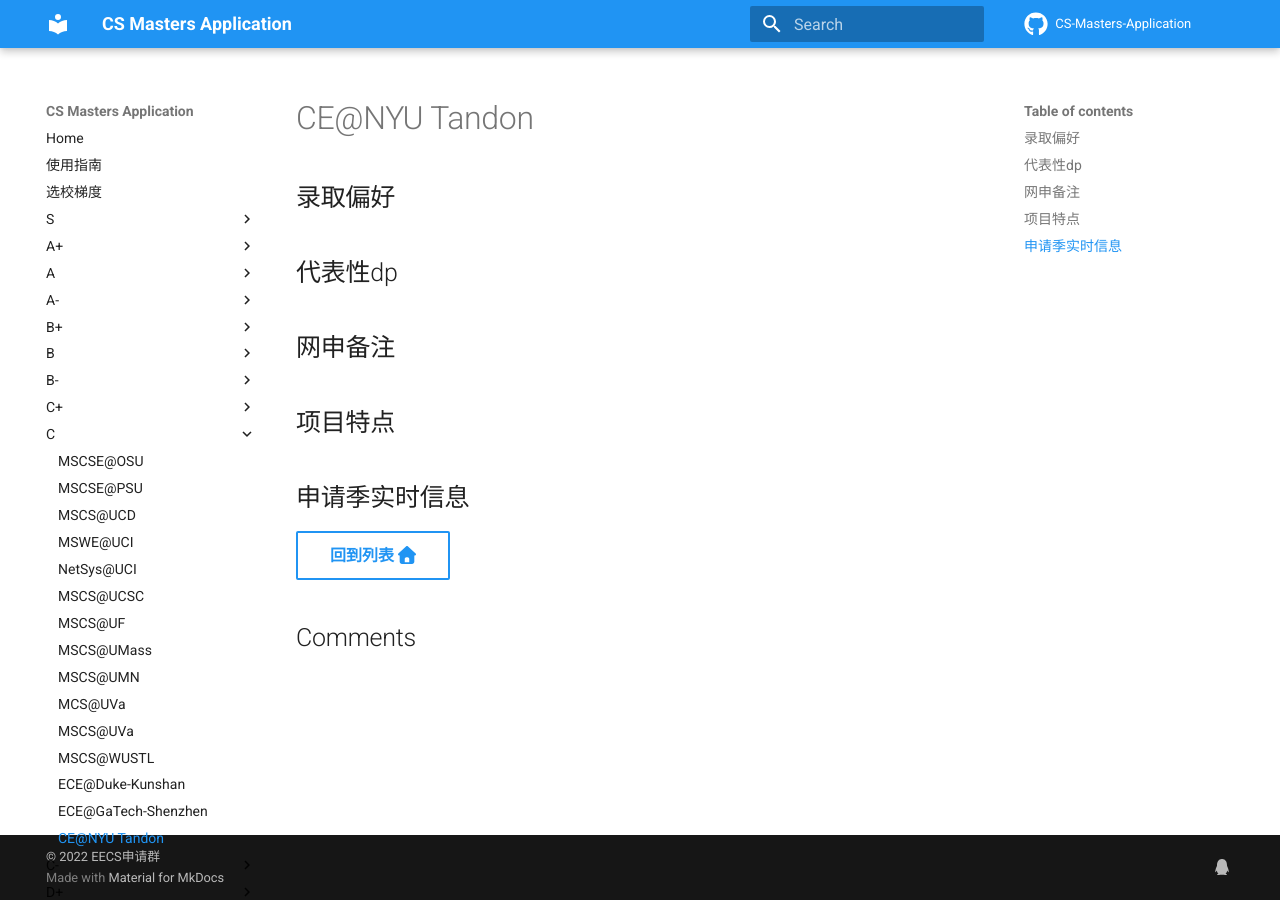
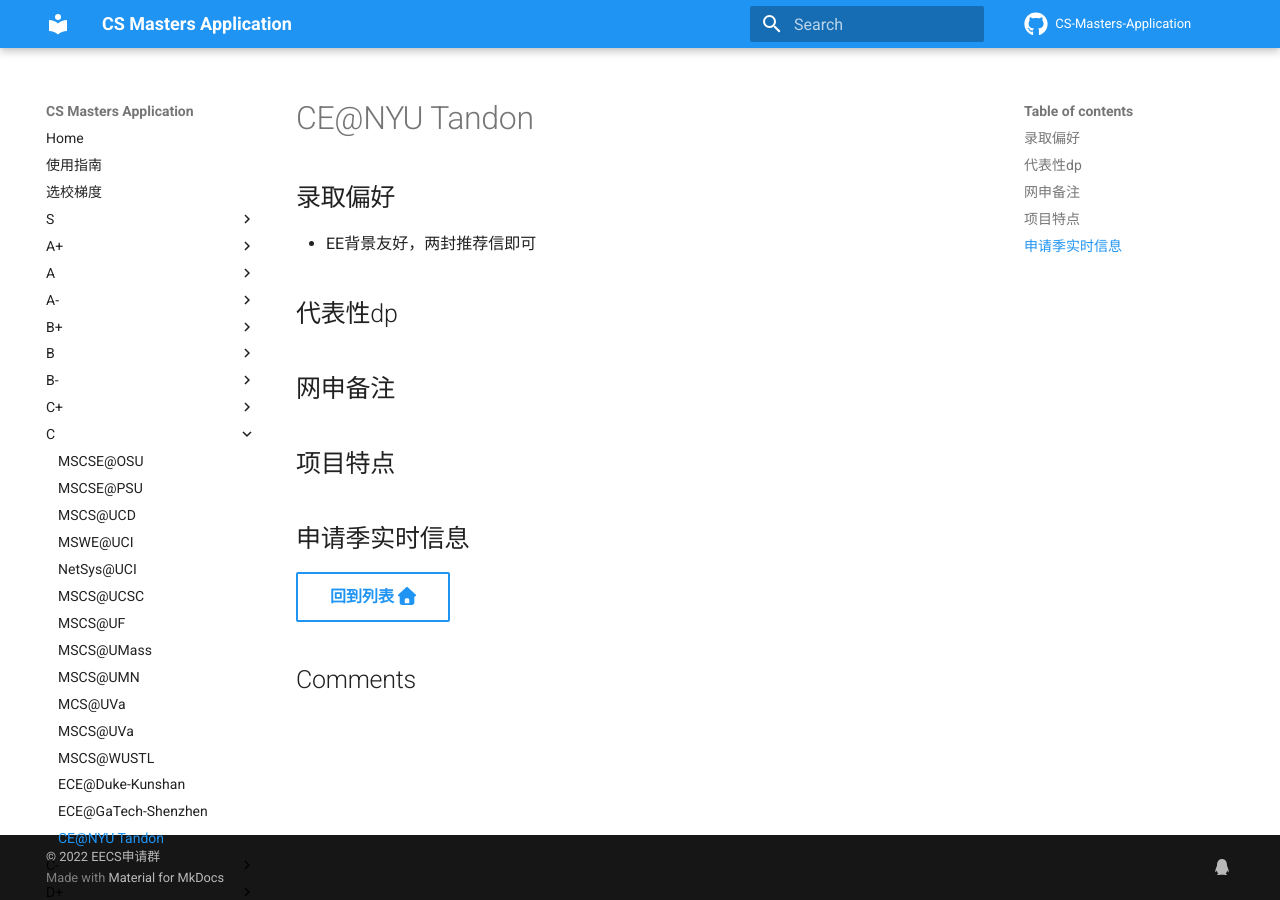
Before and after one commit to opencsapp/opencsapp.github.io, an MkDocs documentation site: the page built from docs/CE@NYU Tandon.md, in a window 1280 px wide. Built offline with MkDocs 1.6.1 and Material for MkDocs 9.7.7, drawn with Linux system fonts in a browser that asks for light colours; comment, search, counter and statistics services are not loaded.

Commit message:
Update CE@NYU Tandon.md

```diff
--- a/docs/CE@NYU Tandon.md
+++ b/docs/CE@NYU Tandon.md
@@ -1,4 +1,6 @@
 ## 录取偏好
+
+- EE背景友好，两封推荐信即可
 
 ## 代表性dp
 
```
